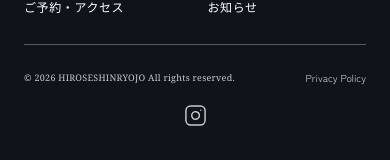
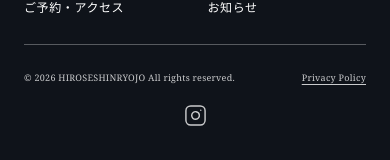
Before and after one commit to kaoruhirose/hirose-clinic-website, a Next.js app: page /about in a window 390 px wide. Shown: the part 4978-5138 px from the top of the page. Built offline with nearby package versions, Linux system fonts and the light colour scheme.

Commit message:
フッターのPrivacy Policyに細い下線を付け、書体を権利表記にそろえる
狭いスマホで2行になるときは両方を中央そろえにする。

Co-Authored-By: Claude Opus 5.5 <noreply@anthropic.com>

```diff
--- a/src/app/globals.css
+++ b/src/app/globals.css
@@ -269,9 +269,11 @@
 .footer-main nav a:hover { text-decoration: underline; }
 /* 権利表記・Instagram・プライバシーポリシーは、スマホでも同じ1行に */
 .footer-bottom { display: grid; grid-template-columns: minmax(0, 1fr) 44px minmax(0, 1fr); align-items: center; gap: 12px; margin-top: 36px; padding-top: 25px; border-top: 1px solid var(--rule); color: var(--muted); font-size: 10px; letter-spacing: .05em; }
-.footer-bottom small { grid-column: 1; grid-row: 1; font: 9px/1.7 Georgia, serif; letter-spacing: .1em; }
+.footer-bottom small { grid-column: 1; grid-row: 1; }
+/* プライバシーポリシーは権利表記と同じ書体・大きさにそろえ、細い下線を引く */
+.footer-bottom small, .footer-privacy { font: 9px/1.7 Georgia, serif; letter-spacing: .1em; }
 .footer-social { grid-column: 2; grid-row: 1; display: flex; justify-content: center; }
-.footer-privacy { grid-column: 3; grid-row: 1; justify-self: end; text-align: right; }
+.footer-privacy { grid-column: 3; grid-row: 1; justify-self: end; text-align: right; text-decoration: underline; text-decoration-thickness: 1px; }
 .footer-social a { display: inline-flex; align-items: center; justify-content: center; width: 44px; height: 44px; transition: color .2s; }
 .footer-social a:hover { color: var(--color-clinic-green); }
 /* フッター：夕暮れの富士山の写真に白い文字を重ねる。上は空と富士山を見せ、文字の下は暗くして読みやすく */
@@ -287,7 +289,7 @@
   .footer-address span { font-size: 12px; }
   .footer-main nav { font-size: 13px; }
   .footer-bottom { font-size: 12px; }
-  .footer-bottom small { font-size: 11px; }
+  .footer-bottom small, .footer-privacy { font-size: 11px; }
 }
 @media (min-width: 1024px) {
   /* B1 文字の大きさを役割ごとの物差しに（節28・小見出し22・項目名18・最小12px） */
@@ -424,13 +426,19 @@
   .footer-address { margin-top: 25px; }
   /* スマホ：権利表記とプライバシーポリシーを1行に、Instagramはその下の中央に。幅が足りない機種ではプライバシーポリシーだけ次の行へ */
   .footer-bottom { display: flex; flex-wrap: wrap; align-items: center; justify-content: space-between; margin-top: 28px; gap: 8px 12px; }
-  .footer-bottom small { white-space: nowrap; letter-spacing: .03em; }
-  .footer-privacy { white-space: nowrap; margin-left: auto; letter-spacing: 0; }
+  .footer-bottom small, .footer-privacy { white-space: nowrap; letter-spacing: .03em; }
+  .footer-privacy { margin-left: auto; }
   .footer-social { order: 3; flex-basis: 100%; }
   .wordmark-study-controls { padding: 25px 24px; }
   .wordmark-study-controls fieldset { grid-template-columns: 1fr 1fr; gap: 8px; }
   .wordmark-study-controls label > span { font-size: 10px; padding: 14px 9px; gap: 7px; }
   .wordmark-study-controls > p { min-height: 44px; font-size: 11px; }
+}
+@media (max-width: 359px) {
+  /* 1行に収まらない幅では、権利表記とプライバシーポリシーを2行に分けて中央へ */
+  .footer-bottom { justify-content: center; }
+  .footer-bottom small { flex-basis: 100%; text-align: center; }
+  .footer-privacy { margin-inline: auto; }
 }
 @media (prefers-reduced-motion: reduce) {
   html { scroll-behavior: auto; }
```
Also changed, not shown: 1 other file (tests, documents, lock files or other folders).
